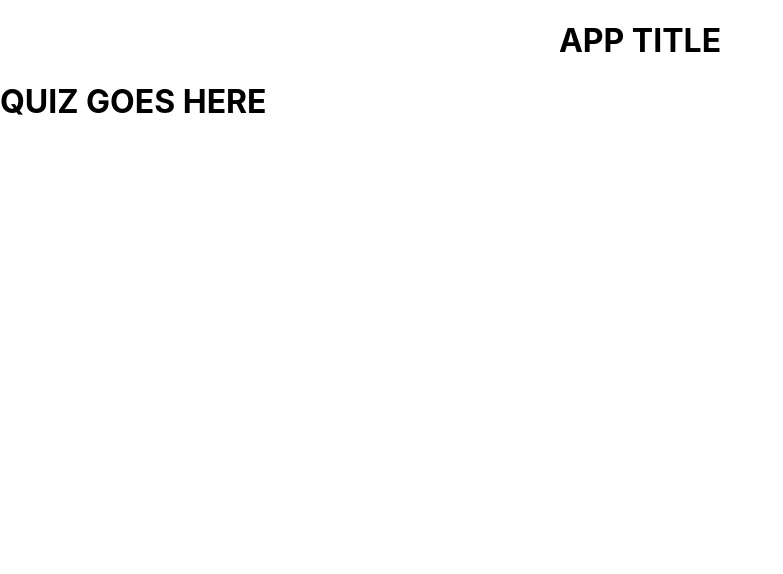
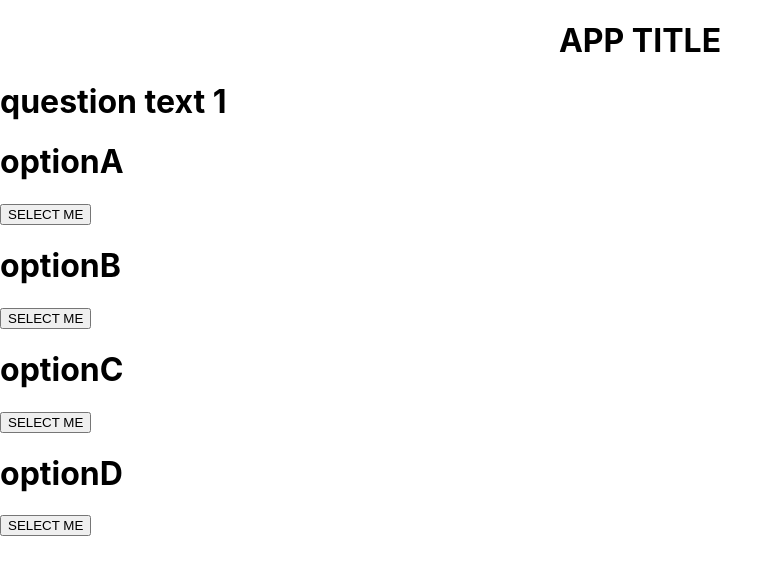
Before and after one commit to laurakathryngilbert/busfeet, a React (Create React App) app: page / in a window 1280 px wide. Shown: the top 574 px of the page, without its empty margins (0-783 px from the left). Built offline with nearby package versions, Linux system fonts and the light colour scheme.

Commit message:
creating component structure for quiz flow

```diff
--- /dev/null
+++ b/src/components/AnswerOption.js
@@ -0,0 +1,21 @@
+import React from 'react';
+
+const AnswerOption = (props) => {
+  const { optionIdx, answerText, selectThisOption } = props;
+  // console.log('optionIdx:', optionIdx);
+  // console.log('selectThisOption:', selectThisOption);
+  return (
+    <div>
+      <h1>{answerText}</h1>
+      <button
+        onClick={() => {
+          selectThisOption(optionIdx);
+        }}
+      >
+        SELECT ME
+      </button>
+    </div>
+  );
+};
+
+export default AnswerOption;
--- a/src/components/App.js
+++ b/src/components/App.js
@@ -1,13 +1,13 @@
 import '../css/App.css';
 import { HashRouter as Router, Route } from 'react-router-dom';
-import Quiz from './Quiz';
+import QuizContainer from './QuizContainer';
 
 function App() {
   return (
     <div>
       <h1 className="App">APP TITLE</h1>
       <Router>
-        <Route path="/" component={Quiz} />
+        <Route path="/" component={QuizContainer} />
       </Router>
     </div>
   );
--- /dev/null
+++ b/src/components/Question.js
@@ -0,0 +1,8 @@
+import React from 'react';
+
+const Question = (props) => {
+  const { questionText } = props;
+  return <h1>{questionText}</h1>;
+};
+
+export default Question;
--- a/src/components/Quiz.js
+++ /dev/null
@@ -1,7 +0,0 @@
-import React from 'react';
-
-const Quiz = (props) => {
-  return <h1>QUIZ GOES HERE</h1>;
-};
-
-export default Quiz;
--- /dev/null
+++ b/src/components/QuizContainer.js
@@ -0,0 +1,74 @@
+import React from 'react';
+import Question from './Question';
+import AnswerOption from './AnswerOption';
+
+const quizContent = [
+  {
+    questionText: 'question text 1',
+    options: ['optionA', 'optionB', 'optionC', 'optionD'],
+  },
+  {
+    questionText: 'question text 2',
+    options: ['optionA', 'optionB', 'optionC', 'optionD'],
+  },
+  {
+    questionText: 'question text 3',
+    options: ['optionA', 'optionB', 'optionC', 'optionD'],
+  },
+  {
+    questionText: 'question text 4',
+    options: ['optionA', 'optionB', 'optionC', 'optionD'],
+  },
+  {
+    questionText: 'question text 5',
+    options: ['optionA', 'optionB', 'optionC', 'optionD'],
+  },
+];
+
+// possibly make each element in the options array an object so it can have text AS WELL AS what type of option it is, like option A or whatever for scorekeeping, and that can be its key???
+
+class QuizContainer extends React.Component {
+  constructor() {
+    super();
+    this.state = {
+      quizContent: quizContent,
+      currentQuestionNum: 0,
+    };
+    this.selectThisOption = this.selectThisOption.bind(this);
+  }
+
+  selectThisOption(optionLetter) {
+    console.log('We are clicking this option:', optionLetter);
+  }
+
+  render() {
+    // console.log(this.state);
+    const currentQuestionPacket = this.state.quizContent[
+      this.state.currentQuestionNum
+    ];
+    // console.log('currentQuestionPacket:', currentQuestionPacket);
+
+    // to destructure, they MUST BE THE EXACT NAMES OF THE KEYS
+    const { questionText, options } = currentQuestionPacket;
+    // console.log('questionText:', questionText);
+    // console.log('options:', options);
+
+    return (
+      <div>
+        <Question questionText={questionText} />
+        {options.map((answerOption, idx) => {
+          return (
+            <AnswerOption
+              key={idx}
+              optionIdx={idx}
+              answerText={answerOption}
+              selectThisOption={this.selectThisOption}
+            />
+          );
+        })}
+      </div>
+    );
+  }
+}
+
+export default QuizContainer;
```
